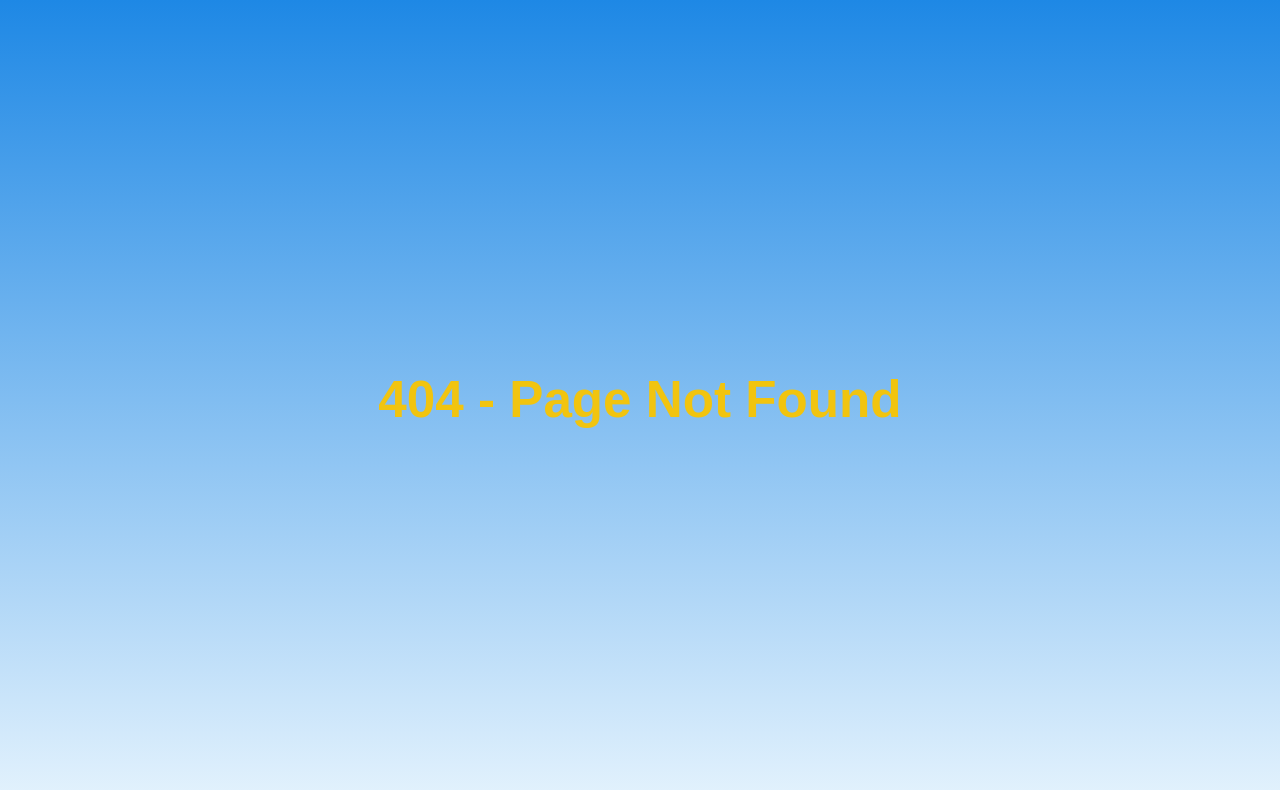
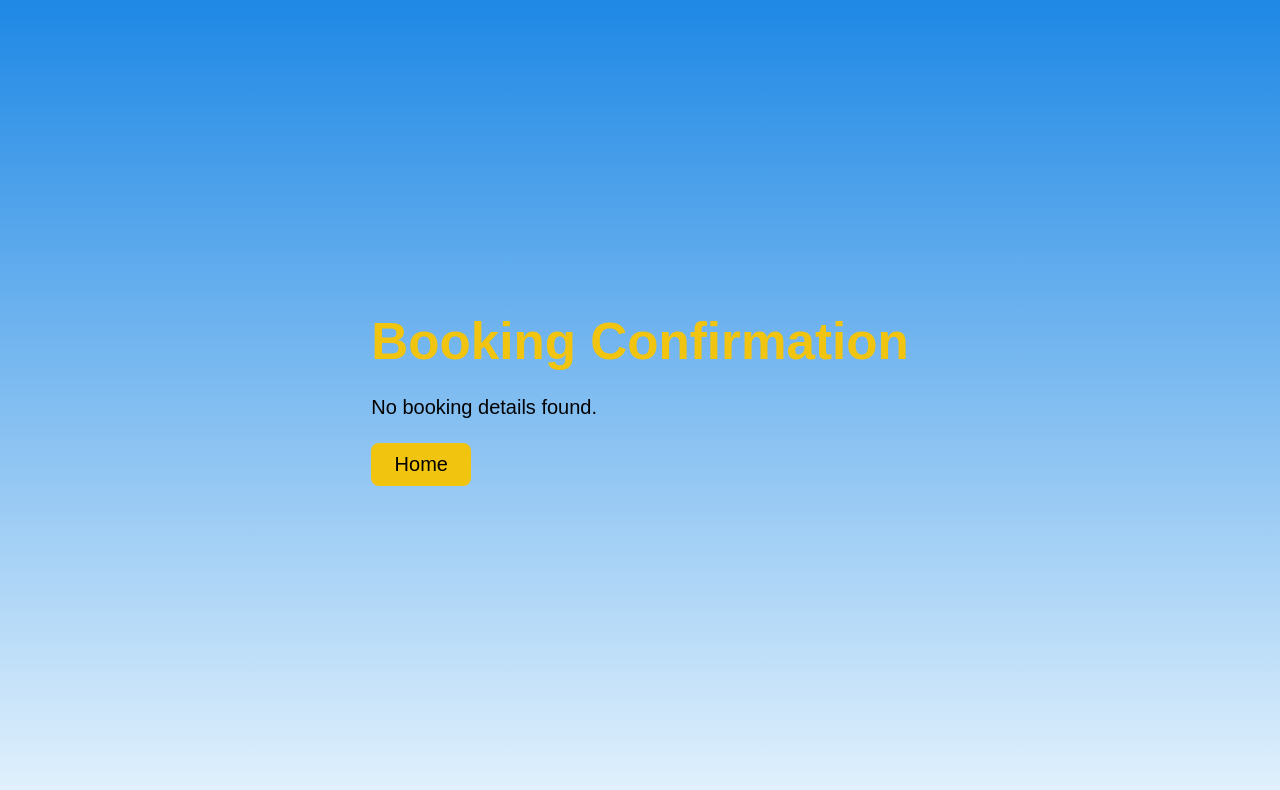
Before and after one commit to MakamuT/Sondo, a React (Vite) app in the folder sondo-app/: page /confirmation in a window 1280 px wide. Before the commit this address had no page. Shown: the top 790 px of the page. Built offline with nearby package versions, Linux system fonts and the light colour scheme.

Commit message:
feat: add confirmation page and update header navigation links

```diff
--- a/sondo-app/src/App.jsx
+++ b/sondo-app/src/App.jsx
@@ -5,7 +5,7 @@ import Login from "./Auth/Login";
 import LandingPage from "./Landingpage";
 import Register from "./Auth/Register";
 // import Booking from './Booking/booking';
-// import Confirmation from "./Booking/Confirmation";
+import Confirmation from "./Booking/Confirmation";
 import Home from "./home";
 import { ToastContainer } from "react-toastify";
 
@@ -21,6 +21,7 @@ function App() {
               <Route path="/login" element={<Login />} />
               <Route path="/home" element={<Home />} />
               {/* <Route path="/booking" element={<Booking />} /> */}
+              <Route path="/confirmation" element={ <Confirmation /> }/>
               <Route path="/register" element={<Register />} />
               <Route path="*" element={<h1>404 - Page Not Found</h1>} />
             </Routes>
--- a/sondo-app/src/Booking/confirmation.jsx
+++ b/sondo-app/src/Booking/confirmation.jsx
@@ -7,17 +7,22 @@ function Confirmation() {
   const { bookedItem } = location.state || {};
 
   return (
-    <div className='conpage'>
+    <div className="conpage">
       <h1>Booking Confirmation</h1>
       {bookedItem ? (
-        <>
-        <p><strong>Item:</strong> {bookedItem.name}</p>
-        <p>Your booking is confirmed! Thank you for using Sondo.</p>
-        </>
-      ) : (<p>No booking details found.</p>
+        <React.Fragment>
+          <p>
+            <strong>Item:</strong> {bookedItem.name}
+          </p>
+          <p>Your booking is confirmed! Thank you for using Sondo.</p>
+        </React.Fragment>
+      ) : (
+        <p>No booking details found.</p>
       )}
-      <button onClick={() => navigate("/home")}>Home</button>
-      </div>
+      <button className="btn" onClick={() => navigate("/home")}>
+        Home
+      </button>
+    </div>
   );
 };
 
--- a/sondo-app/src/header.jsx
+++ b/sondo-app/src/header.jsx
@@ -1,4 +1,6 @@
 import { useState } from "react";
+import { Link } from "react-router-dom";
+
 import './home.css';
 
 const Header = () => {
@@ -23,10 +25,10 @@ const Header = () => {
       </div>
 
       <nav className={`nav ${isMenuOpen ? "open" : ""}`}>
-        <a href="#">Booking</a>
-        <a href="#">About</a>
+        <Link to="/booking">Booking</Link>
+        <Link to="/home">Home</Link>
         <a href="#">Contact</a>
-        <a href="#">FAQ</a>
+        <Link to="/login">Login</Link>
       </nav>
     </header>
   );
```
